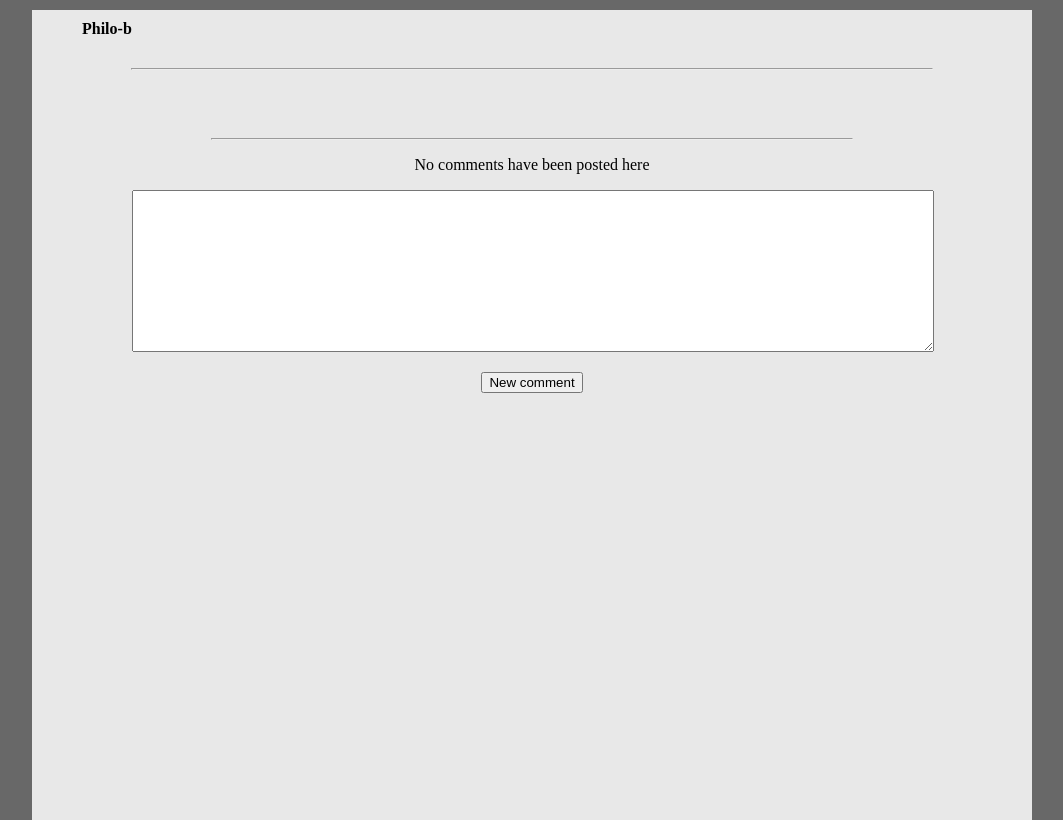
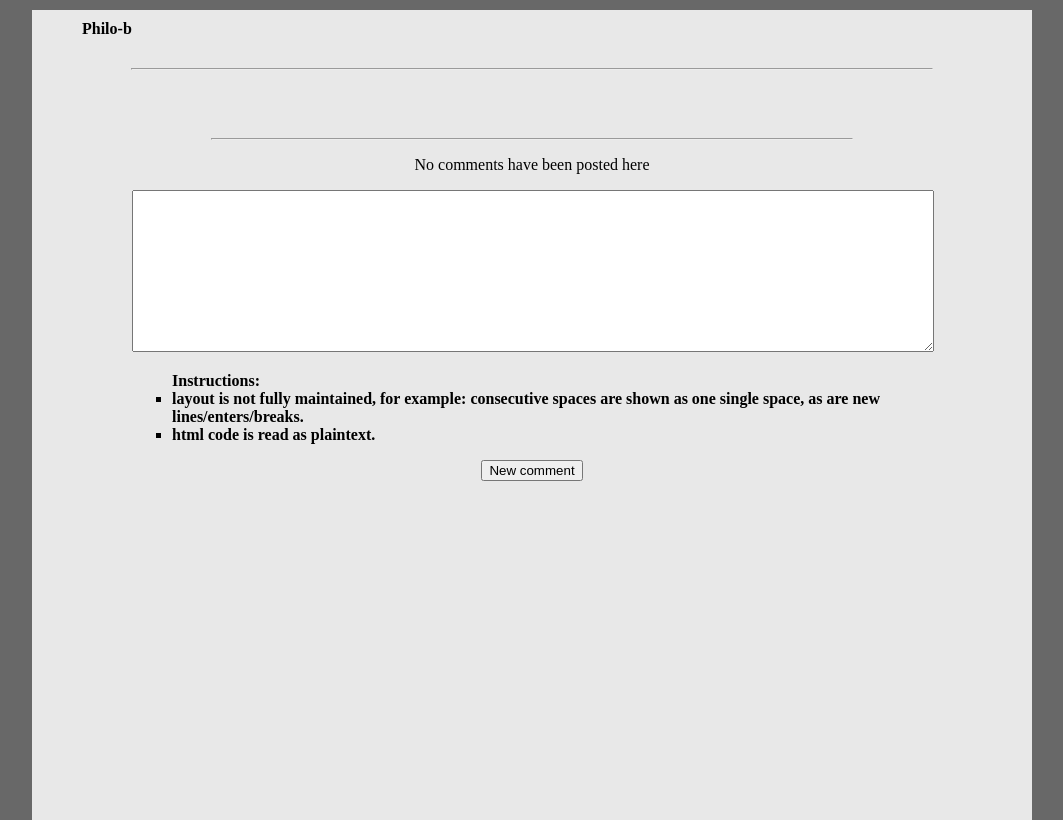
Before and after one commit to DZ84/philo-b, a Django app: template philo-b/templates/blog/post.html in a window 1280 px wide. Shown: the whole page, without its empty margins (108-1171 px from the left). Run offline with Django 3.2, Linux system fonts and the light colour scheme; the template is opened without the code that fills it: values that come from a table or form of the project are taken from there, others are empty.

Commit message:
added instructions/info for comments

```diff
--- a/philo-b/templates/blog/post.html
+++ b/philo-b/templates/blog/post.html
@@ -98,6 +98,16 @@
 			padding: 0;
 		}
 
+		.comment-instructions {
+			text-align: left;
+			font-weight: bold;
+			list-style-type: square;
+		}
+
+		.comment-instructions ul {
+			list-style-type: square;
+		}
+
 	</style>
 
 {% endblock css %}
@@ -163,6 +173,15 @@
 				{{ form.as_p }}
 			</div>
 			<!--button type="submit" class="save">Save</button-->
+			<div class="comment-instructions">
+				<ul>
+					Instructions:<br/>
+					<li>layout is not fully maintained, for example:
+					consecutive spaces are shown as one single space,
+					as are new lines/enters/breaks.
+					<li>html code is read as plaintext.
+				</ul>
+			</div>
 		</form>
 
 		<a class="comment new" onclick="return show_comments_form('comment')">
```
